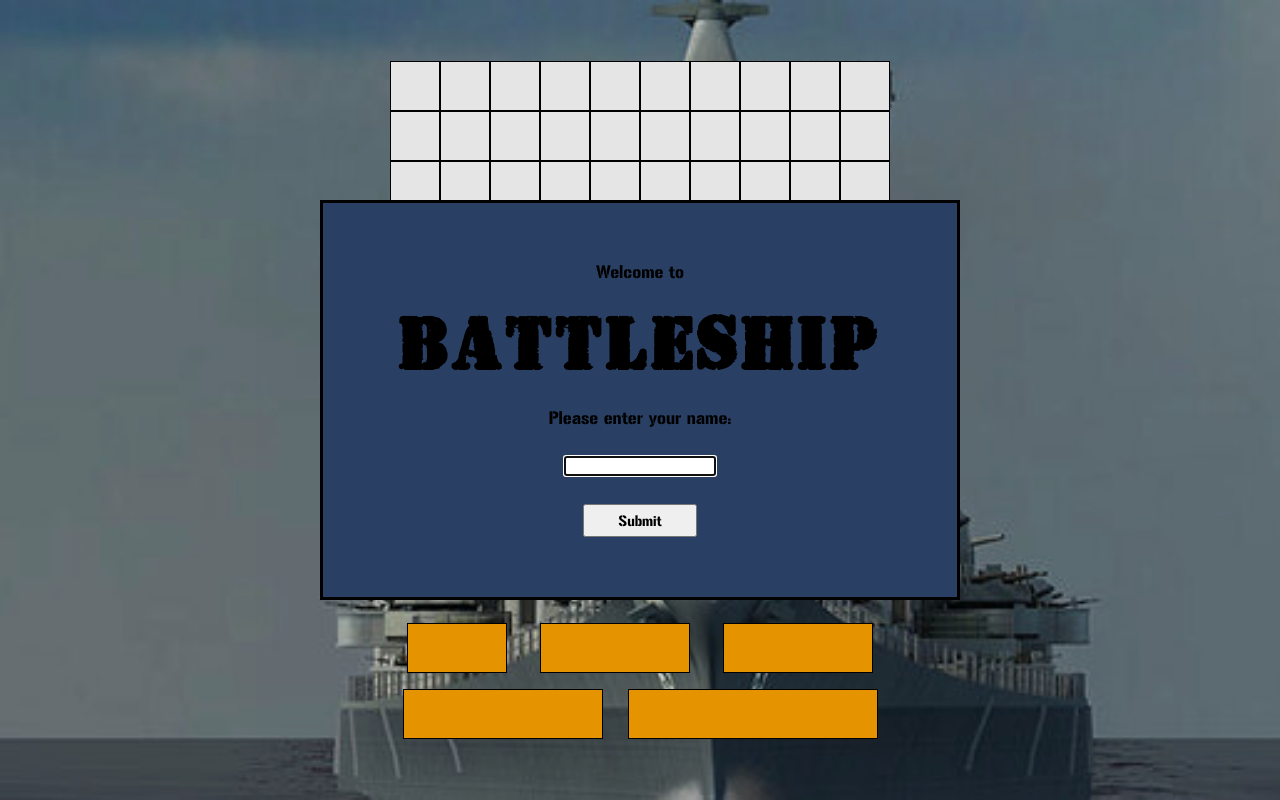
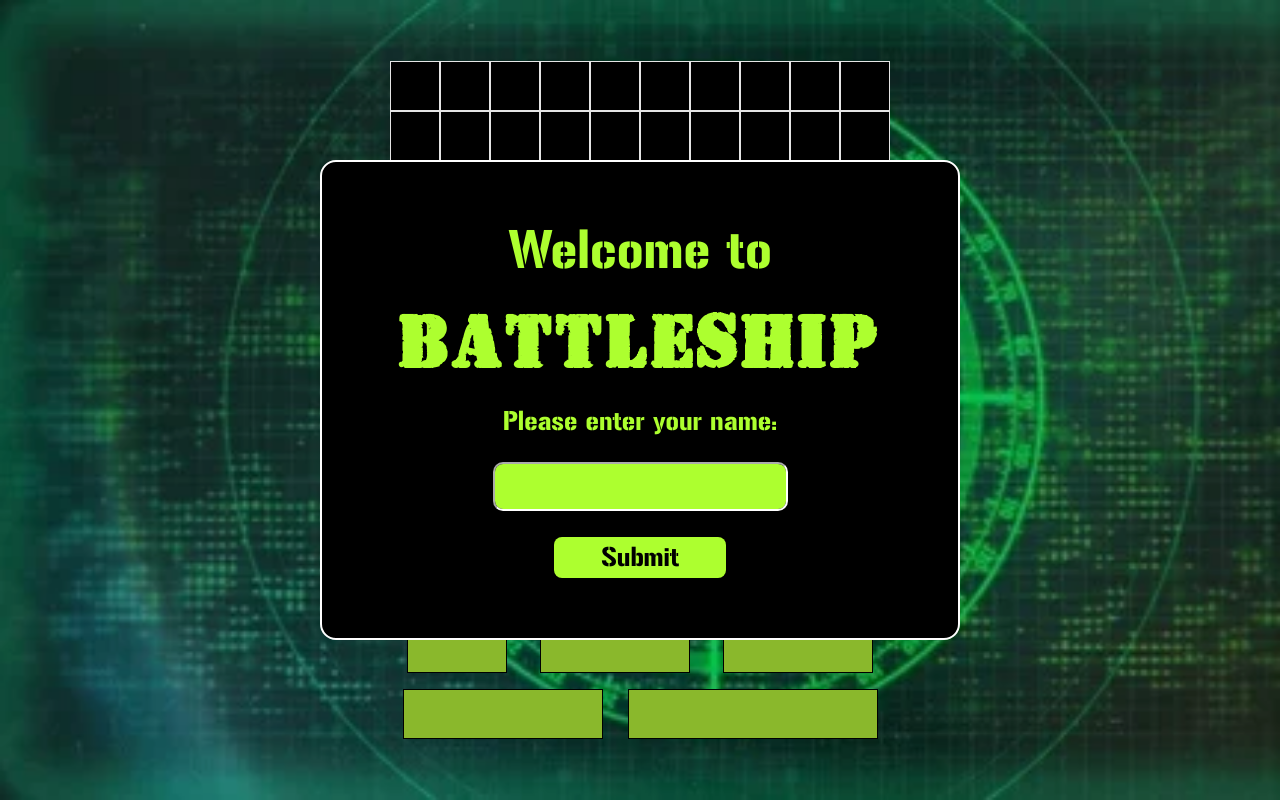
Before and after one commit to eamckn/battleship-GUI, a website with bundled scripts: page index.html in a window 1280 px wide. Built offline with nearby package versions, Linux system fonts and the light colour scheme.

Commit message:
style: body background image as radar display

```diff
--- a/style.css
+++ b/style.css
@@ -32,7 +32,7 @@
 
 body {
   height: 100%;
-  background-image: url("./assets/imgs/battleship.jpg");
+  background-image: url("./assets/imgs/radar-display.png");
   background-size: cover;
 }
 
@@ -47,21 +47,23 @@
 
 dialog[open] {
   margin: auto;
-  height: 50%;
+  height: 60%;
   width: 50%;
 
   padding: 2rem;
+  border-radius: 16px;
+  border: 2px solid white;
+  background-color: black;
 
   display: flex;
   flex-direction: column;
   justify-content: space-evenly;
   align-items: center;
-
-  background-color: var(--navy-grey);
 }
 
 dialog * {
   display: block;
+  color: greenyellow;
   font-family: "gunplay-regular";
 }
 
@@ -71,9 +73,46 @@
   letter-spacing: 0.5rem;
 }
 
+dialog p {
+  font-size: 3rem;
+}
+
+dialog label {
+  font-size: 1.5rem;
+}
+
+dialog input {
+  font-size: 1.5rem;
+
+  padding: 0.5rem;
+  border-radius: 8px;
+  text-align: center;
+
+  background-color: greenyellow;
+  color: black;
+  border: none;
+}
+
+dialog input:focus {
+  outline: 2px inset white;
+}
+
 dialog#player-name button {
   height: 10%;
-  width: 20%;
+  width: 30%;
+
+  font-size: 1.5rem;
+  border: none;
+  border-radius: 8px;
+
+  background-color: greenyellow;
+  color: black;
+}
+
+dialog#player-name button:hover {
+  background-color: transparent;
+  color: yellowgreen;
+  border: 2px solid yellowgreen;
 }
 
 .display {
@@ -89,7 +128,7 @@
 div.gameboard {
   width: var(--gameboard-width);
   height: var(--gameboard-height);
-  background-color: white;
+  background-color: black;
 
   display: grid;
   grid-template-columns: repeat(10, 1fr);
@@ -97,11 +136,14 @@
 }
 
 .gameboard div {
-  border: 1px solid black;
+  border: 1px solid white;
 }
 
 .gameboard.player1 div[value="[object Object]"] {
-  background-color: orange;
+  background-color: yellowgreen;
+  border: 1px solid white;
+  border-left: none;
+  border-right: none;
 }
 
 .gameboard div[value="1"] {
@@ -125,7 +167,7 @@
 div.ship {
   height: calc(var(--gameboard-height) / 10);
 
-  background-color: orange;
+  background-color: yellowgreen;
   border: 1px solid black;
 }
 
```
